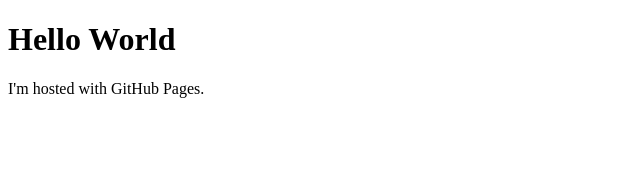
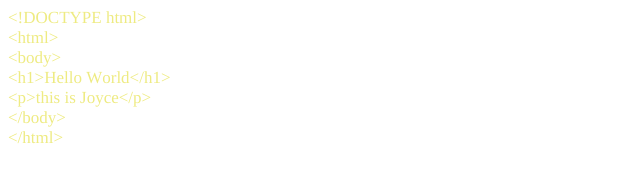
Before and after one commit to JoyceZhang0729/JoyceZhang0729.github.io, a plain HTML site: page index.html in a window 1280 px wide. Shown: the whole page, without its empty margins (0-640 px from the left). Drawn offline with Linux system fonts and the light colour scheme.

Commit message:
change the passage

```diff
--- a/index.html
+++ b/index.html
@@ -1,7 +1,23 @@
-<!DOCTYPE html>
+<!DOCTYPE html PUBLIC "-//W3C//DTD HTML 4.01//EN" "http://www.w3.org/TR/html4/strict.dtd">
 <html>
+<head>
+  <meta http-equiv="Content-Type" content="text/html; charset=utf-8">
+  <meta http-equiv="Content-Style-Type" content="text/css">
+  <title></title>
+  <meta name="Generator" content="Cocoa HTML Writer">
+  <meta name="CocoaVersion" content="1404.47">
+  <style type="text/css">
+    p.p1 {margin: 0.0px 0.0px 0.0px 0.0px; line-height: 20.0px; font: 17.0px Times; color: #eeeb82; -webkit-text-stroke: #eeeb82}
+    span.s1 {font-kerning: none}
+  </style>
+</head>
 <body>
-<h1>Hello World</h1>
-<p>I'm hosted with GitHub Pages.</p>
+<p class="p1"><span class="s1">&lt;!DOCTYPE html&gt;</span></p>
+<p class="p1"><span class="s1">&lt;html&gt;</span></p>
+<p class="p1"><span class="s1">&lt;body&gt;</span></p>
+<p class="p1"><span class="s1">&lt;h1&gt;Hello World&lt;/h1&gt;</span></p>
+<p class="p1"><span class="s1">&lt;p&gt;this is Joyce&lt;/p&gt;</span></p>
+<p class="p1"><span class="s1">&lt;/body&gt;</span></p>
+<p class="p1"><span class="s1">&lt;/html&gt;</span></p>
 </body>
 </html>
```
Also changed, not shown: 1 other file.
